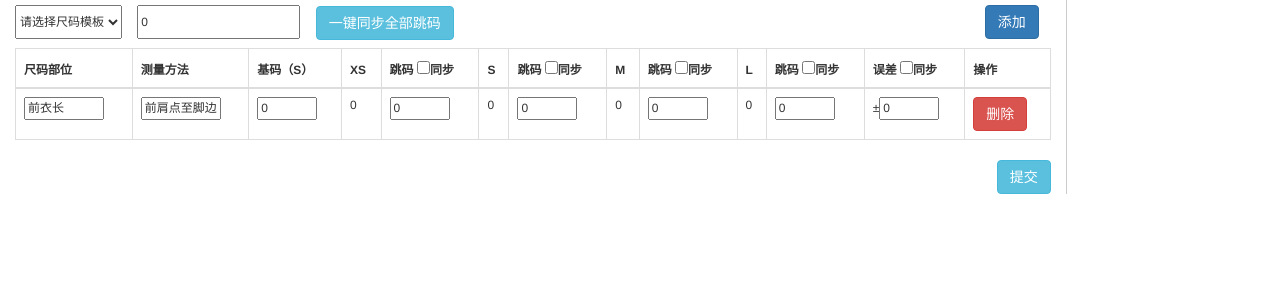
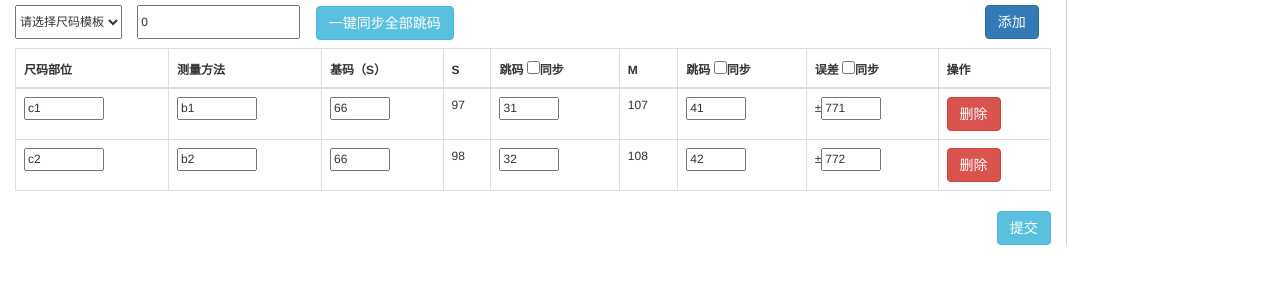
Before and after one commit to wq93/pattern-size, a plain HTML site: page index.html in a window 1280 px wide. Shown: the part 438-722 px from the top of the page. Drawn offline with nearby package versions, Linux system fonts and the light colour scheme.

Commit message:
完成新增和删除逻辑

```diff
--- a/index.html
+++ b/index.html
@@ -55,56 +55,24 @@
       <div class="table-responsive">
         <table class="table table-bordered" id="size-table">
           <thead id="size-table-thead">
-            <tr>
-              <th>尺码部位</th>
-              <th>测量方法</th>
-              <th>基码（S）</th>
-              <th>XS</th>
-              <th>跳码 <input type="checkbox" class="sync-code sync-jump-code-XS">同步</th>
-              <th>S</th>
-              <th>跳码 <input type="checkbox" class="sync-code sync-jump-code-S">同步</th>
-              <th>M</th>
-              <th>跳码 <input type="checkbox" class="sync-code sync-jump-code-M">同步</th>
-              <th>L</th>
-              <th>跳码 <input type="checkbox" class="sync-code sync-jump-code-L">同步</th>
-              <th>误差 <input type="checkbox" class="sync-mistake">同步</th>
-              <th>操作</th>
-            </tr>
+            <!--<tr>-->
+              <!--<th>尺码部位</th>-->
+              <!--<th>测量方法</th>-->
+              <!--<th>基码（S）</th>-->
+              <!--<th>XS</th>-->
+              <!--<th>跳码 <input type="checkbox" class="sync-code sync-jump-code-XS">同步</th>-->
+              <!--<th>S</th>-->
+              <!--<th>跳码 <input type="checkbox" class="sync-code sync-jump-code-S">同步</th>-->
+              <!--<th>M</th>-->
+              <!--<th>跳码 <input type="checkbox" class="sync-code sync-jump-code-M">同步</th>-->
+              <!--<th>L</th>-->
+              <!--<th>跳码 <input type="checkbox" class="sync-code sync-jump-code-L">同步</th>-->
+              <!--<th>误差 <input type="checkbox" class="sync-mistake">同步</th>-->
+              <!--<th>操作</th>-->
+            <!--</tr>-->
           </thead>
           <tbody id="size-table-tbody">
-            <tr class='size-item'>
-            <td>
-              <input type="text" value="前衣长" name="" class='w80'>
-            </td>
-            <td>
-              <input type="text" value="前肩点至脚边" name="" class='w80'>
-            </td>
-            <td>
-              <input type="number" value="0" name="" class='w60 basic-code'>
-            </td>
-            <td>0</td>
-            <td>
-              <input type="number" value="0" name="" class='w60 jump-code' data-size="XS">
-            </td>
-            <td>0</td>
-            <td>
-              <input type="number" value="0" name="" class='w60 jump-code' data-size="S">
-            </td>
-            <td>0</td>
-            <td>
-              <input type="number" value="0" name="" class='w60 jump-code' data-size="M">
-            </td>
-            <td>0</td>
-            <td>
-              <input type="number" value="0" name="" class='w60 jump-code' data-size="L">
-            </td>
-            <td>
-              ±<input type="number" value="0" name="" class='w60 mistake-code'>
-            </td>
-            <td>
-              <button type="button" class="btn btn-danger delete-size-item">删除</button>
-            </td>
-          </tr>
+
           </tbody>
         </table>
       </div>
--- a/patternNum.js
+++ b/patternNum.js
@@ -1,38 +1,6 @@
 // 假设基码
 var basicSize = 66;
-var trHtml = `<tr class='size-item'>
-            <td>
-              <input type="text" value="前衣长" name="" class='w80'>
-            </td>
-            <td>
-              <input type="text" value="前肩点至脚边" name="" class='w80'>
-            </td>
-            <td>
-              <input type="number" value="0" name="" class='w60 basic-code'>
-            </td>
-            <td>0</td>
-            <td>
-              <input type="number" value="0" name="" class='w60 jump-code' data-size="XS">
-            </td>
-            <td>0</td>
-            <td>
-              <input type="number" value="0" name="" class='w60 jump-code' data-size="S">
-            </td>
-            <td>0</td>
-            <td>
-              <input type="number" value="0" name="" class='w60 jump-code' data-size="M">
-            </td>
-            <td>0</td>
-            <td>
-              <input type="number" value="0" name="" class='w60 jump-code' data-size="L">
-            </td>
-            <td>
-              ±<input type="number" value="0" name="" class='w60 mistake-code'>
-            </td>
-            <td>
-              <button type="button" class="btn btn-danger delete-size-item">删除</button>
-            </td>
-          </tr>`
+var initTr = ''
 var data = {
   "code": "OK",
   "desc": "OK",
@@ -78,19 +46,84 @@ var data = {
   "success": true,
   "failed": false
 }
-// 设置表头
+setThead(data);
+setTbody(data);
+
+// 设置表头 && 根据头部生成一个空行以便添加
 function setThead(data) {
-  var theadStart= `<th>尺码部位</th>
+  var itemFir = data.item[0];
+  var theadStart = `<tr><th>尺码部位</th>
                   <th>测量方法</th>
-                  <th>基码（${data.size_base}）</th>
+                  <th>基码（${itemFir.size_base}）</th>
                   `
   var theadEnd = `<th>误差 <input type="checkbox" class="sync-mistake">同步</th>
-              <th>操作</th>`
-  var JumpArr =
-  for (var i = 0; i < $JumpCode.length; i++) {
+              <th>操作</th></tr>`
+  // 空行
+  initTr += `<tr class='size-item'>
+              <td>
+                <input type="text" value="" name="" class='w80'>
+              </td>
+              <td>
+                <input type="text" value="" name="" class='w80'>
+              </td>
+              <td>
+                <input type="number" value="" name="" class='w60 basic-code'>
+              </td>`
+  var theadMiddle = ''
+  var jumpArr = itemFir.cList
+  for (var i = 0; i < jumpArr.length; i++) {
+    var jumpItem = jumpArr[i]
+    theadMiddle += `<th>${jumpItem.cm}</th>
+              <th>跳码 <input type="checkbox" class="sync-code sync-jump-code-${jumpItem.cm}">同步</th>`
+    initTr += ` <td></td>
+              <td>
+                <input type="number" value="" name="" class='w60 jump-code' data-size="${jumpItem.cm}">
+              </td>`
+  }
+  initTr += `<td>
+                ±<input type="number" value="" name="" class='w60 mistake-code'>
+              </td>
+              <td>
+                <button type="button" class="btn btn-danger delete-size-item">删除</button>
+              </td>
+          </tr>`
+  $('#size-table-thead').html(theadStart + theadMiddle + theadEnd)
+}
 
+// 设置表单体
+function setTbody(data) {
+  var trArr = data.item;
+  var tbodyHtml = '';
+  for (var i = 0; i < trArr.length; i++) {
+    var trItem = trArr[i];
+    var trItemCList = trItem.cList;
+    tbodyHtml += `<tr class='size-item'>
+              <td>
+                <input type="text" value=${trItem.part} name="" class='w80'>
+              </td>
+              <td>
+                <input type="text" value=${trItem.metering_type} name="" class='w80'>
+              </td>
+              <td>
+                <input type="number" value=${trItem.size_base} name="" class='w60 basic-code'>
+              </td>`
+    // 循环跳码模块
+    for (var j = 0; j < trItemCList.length; j++) {
+      var cListItem = trItemCList[j];
+      tbodyHtml += ` <td>${basicSize + cListItem.tm}</td>
+              <td>
+                <input type="number" value="${cListItem.tm}" name="" class='w60 jump-code' data-size=${cListItem.cm}>
+              </td>`
+    }
+    tbodyHtml += `<td>
+                ±<input type="number" value="${trItem.error}" name="" class='w60 mistake-code'>
+              </td>
+              <td>
+                <button type="button" class="btn btn-danger delete-size-item">删除</button>
+              </td>`
   }
-}
+  $('#size-table-tbody').append(tbodyHtml)
+};
 
 // 设置基码
 $('.basic-code').val(basicSize)
@@ -154,7 +187,7 @@ $("#size-table").on("change", ".basic-code", function (e) {
 
 // 添加一行
 $('#add-tr-item').click(function () {
-  $('#size-table').append(trHtml)
+  $('#size-table-tbody').append(initTr)
 })
 
 // 删除
```
